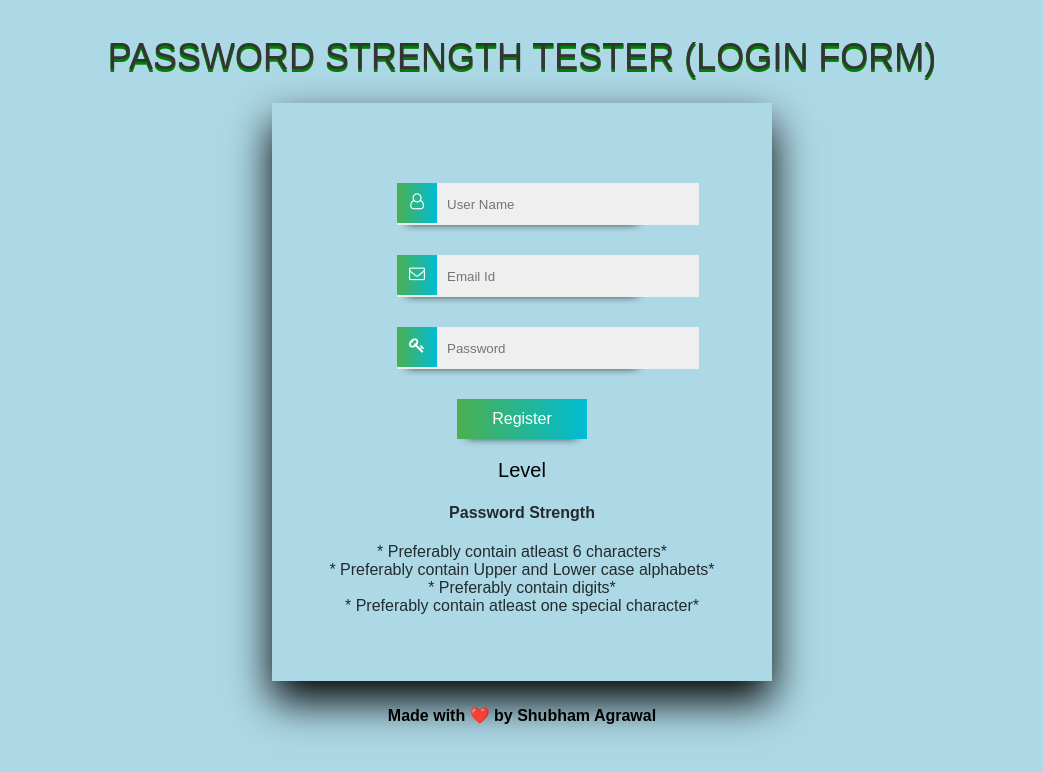
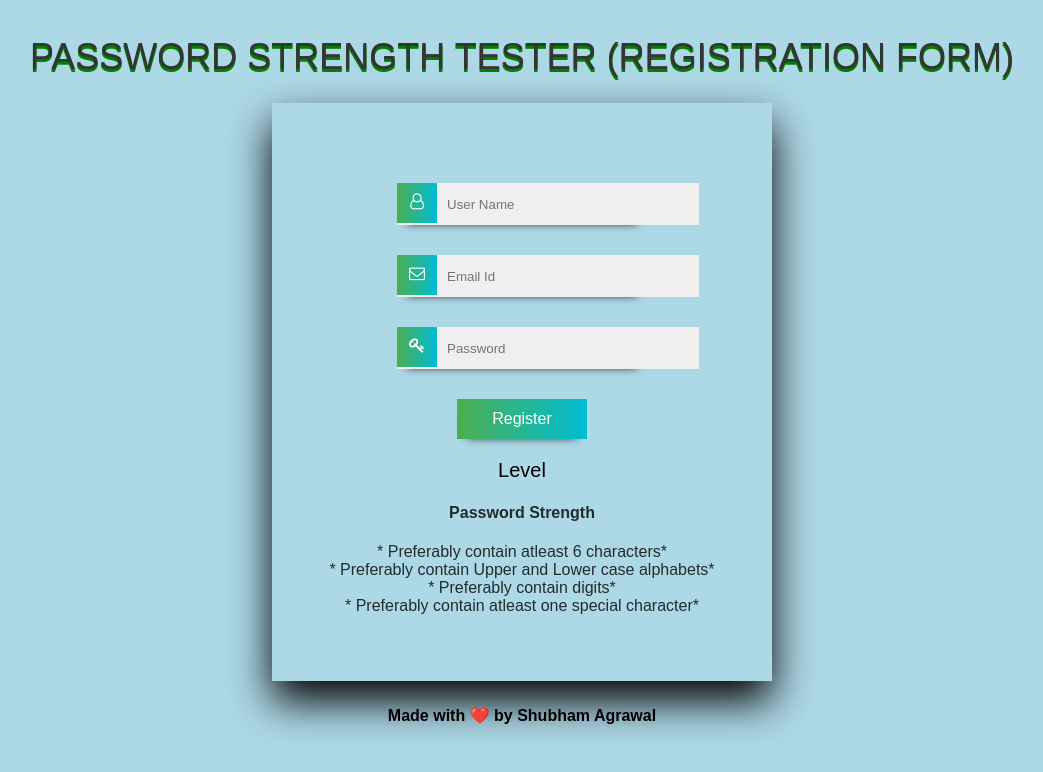
Before and after one commit to shubham-75/Password-Strength-Checker-Registration-Form, a plain HTML site: page index.html in a window 1280 px wide. Shown: the whole page, without its empty margins (118-1161 px from the left). Drawn offline with nearby package versions, Linux system fonts and the light colour scheme; a script that the page names is missing.

Commit message:
Update index.html

```diff
--- a/index.html
+++ b/index.html
@@ -2,7 +2,7 @@
 <html lang="en" dir="ltr">
   <head>
     <center>
-  <h1>Password Strength Tester (Login Form)</h1>
+  <h1>Password Strength Tester (Registration Form)</h1>
     </center>
     <meta charset="utf-8">
     <title>Password Strength Checker</title>
```
